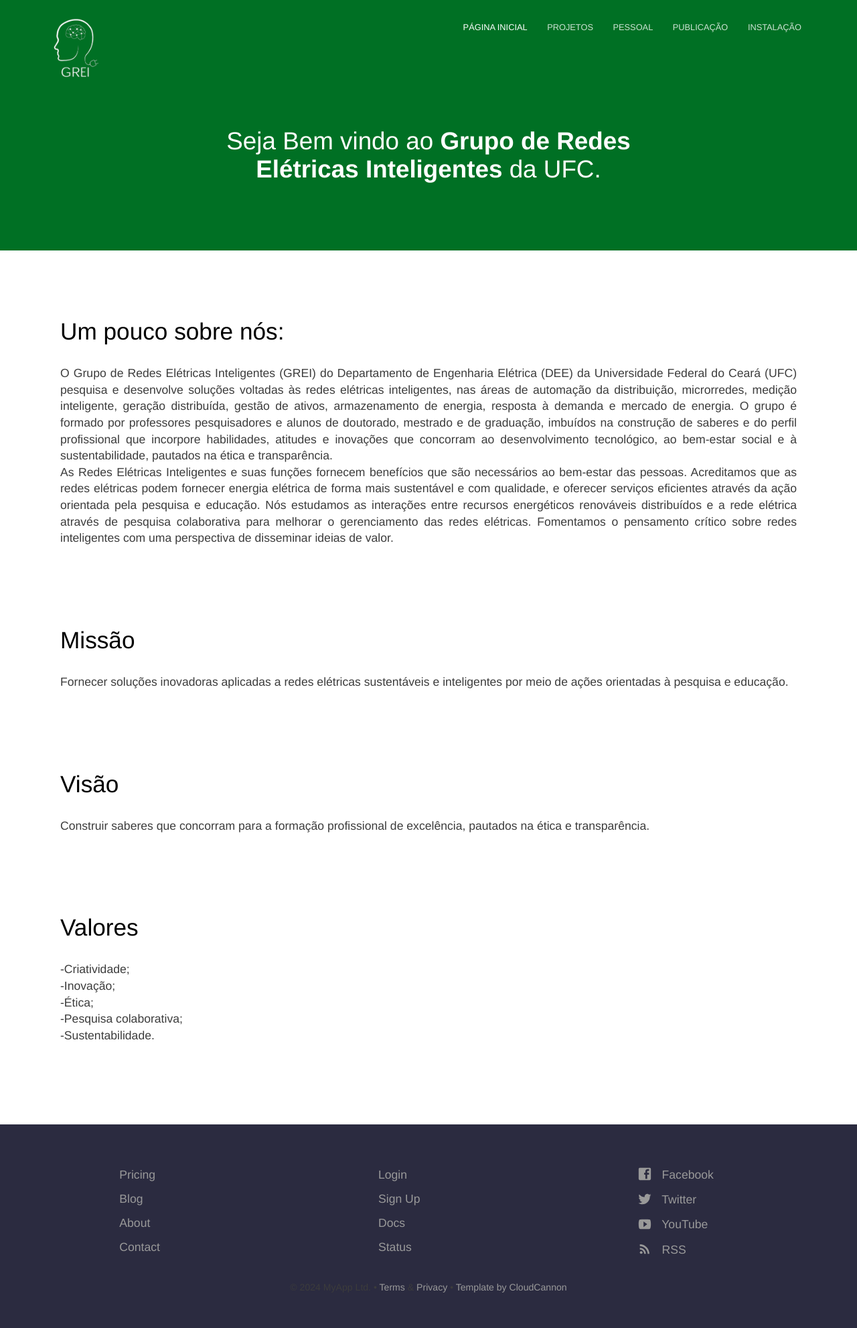
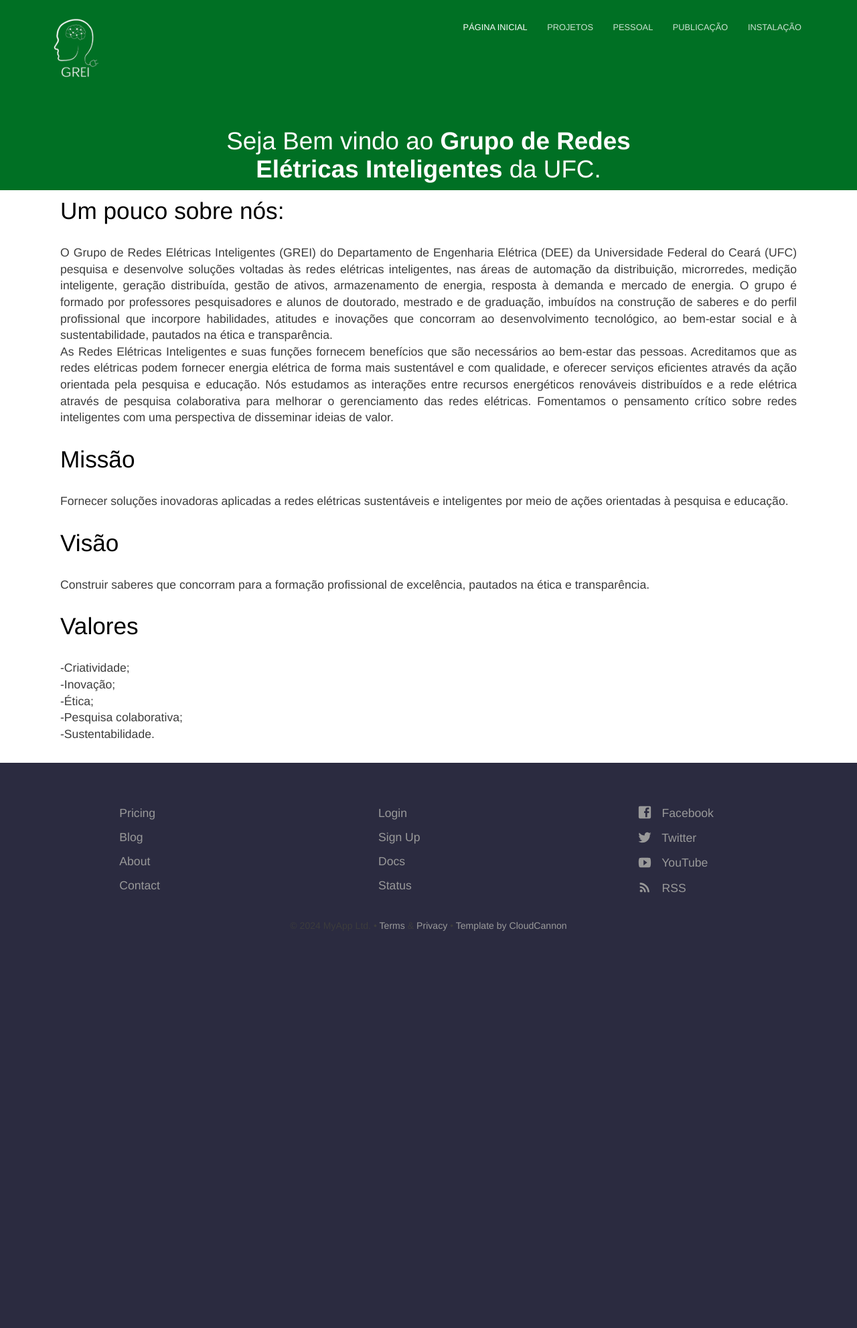
Before and after one commit to Gabriell89222/Gabriell89222.github.io, a Jekyll site: the page built from index.html, in a window 1280 px wide. Shown: the whole page at 67% size. Built offline with Jekyll 4.4.1, drawn with Linux system fonts in a browser that asks for light colours; after the commit the page ends 1443 px from its top, so only the background shows below that.

Commit message:
Atualização posição do topico v-1.2

```diff
--- a/_sass/layout.scss
+++ b/_sass/layout.scss
@@ -69,7 +69,7 @@ header {
 }
 
 section {
-	padding: 100px 0;
+	padding: 10px 0;
 }
 
 section + section {
```
